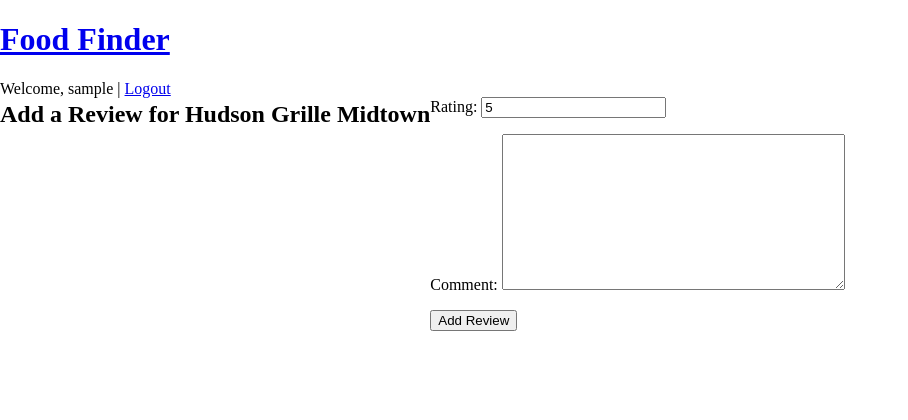
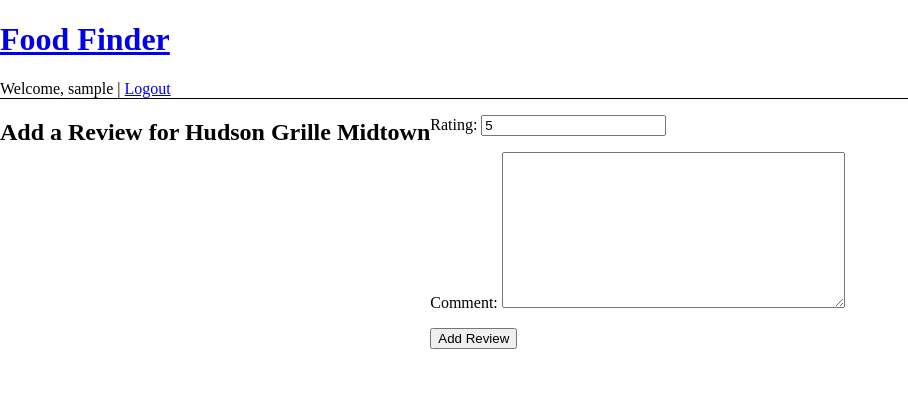
Before and after one commit to ericlu327/AtlFoodFinder, a Django app: page /place/6/add_review/ in a window 1280 px wide. Shown: the top 420 px of the page, without its empty margins (0-908 px from the left). Run offline with Django 5.2, Linux system fonts and the light colour scheme; the visitor is signed in with stand-in values (Sample User, id 1); data comes from the database, SQL or seed files in the repository; some libraries are stand-ins or nearby versions.

Commit message:
Fixed nav bar being not visible. Text Aligned title with center.

```diff
--- a/foodfinder/places/templates/base.html
+++ b/foodfinder/places/templates/base.html
@@ -12,6 +12,7 @@
     <script src="https://maps.googleapis.com/maps/api/js?key=AIzaSyDKQS3lLxpPb-qaJVGbpC8fiAoCFSNeiJg&callback=initMap" defer></script>
     {% block extra_head %}{% endblock %}
 </head>
+
 <body>
     <header>
         <h1><a href="{% url 'index' %}">Food Finder</a></h1>
@@ -23,11 +24,14 @@
             {% endif %}
         </nav>
     </header>
+
     <div class="container">
         {% block content %}{% endblock %}
     </div>
+
     <footer>
         <p>&copy; {% now "Y" %} Food Finder</p>
     </footer>
+
 </body>
 </html>
--- a/foodfinder/static/css/base.css
+++ b/foodfinder/static/css/base.css
@@ -63,7 +63,6 @@ header, footer {
 }
 
 header {
-    height: 60px;
     box-sizing: border-box;
 }
 
@@ -77,3 +76,11 @@ body, html {
     padding: 0;
     height: 100%;
 }
+
+nav {
+    border-bottom: 1px solid black;
+}
+
+.title {
+    text-align: center;
+}
```
